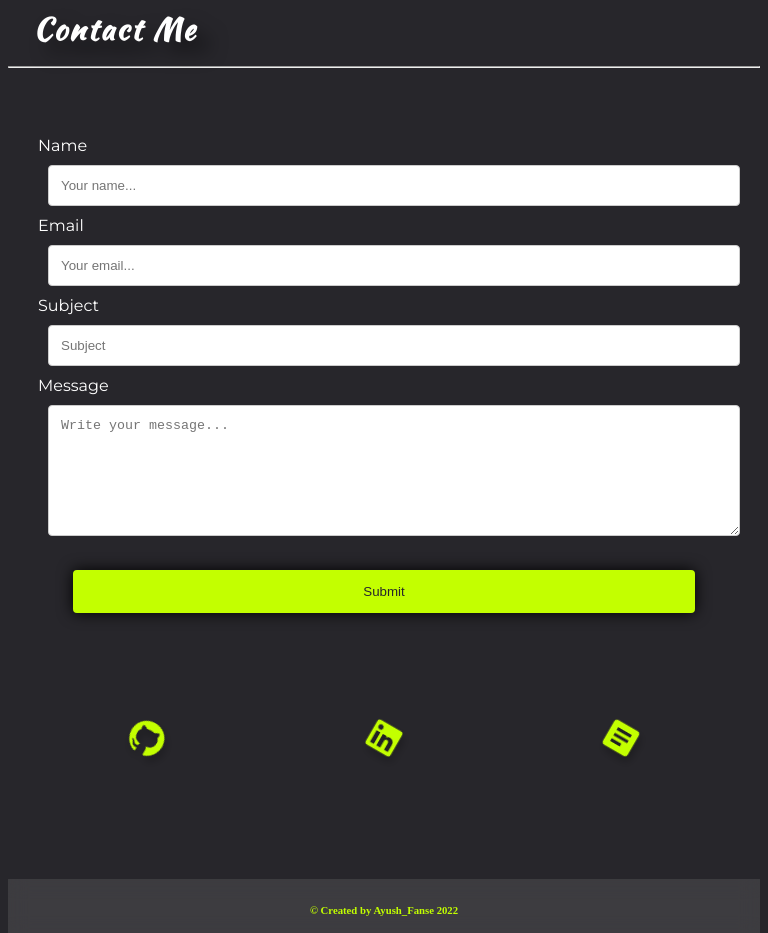
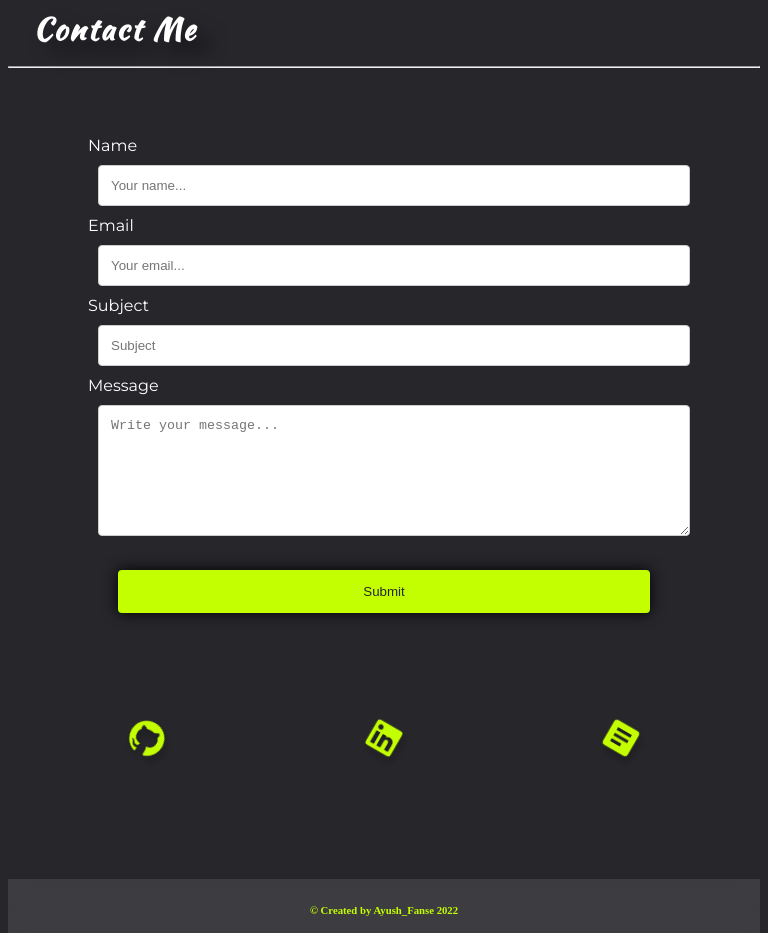
Before and after one commit to AyushFanse/Ayush_Fanse_Portfolio, a React (Create React App) app: page / in a window 768 px wide. Shown: the part 5120-6053 px from the top of the page. Built offline with nearby package versions, Linux system fonts and the light colour scheme; a web font is replaced by a local one.

Commit message:
Ayush_Fanse_Portfolio

```diff
--- a/public/CSS/App.css
+++ b/public/CSS/App.css
@@ -1136,10 +1136,6 @@
   width: 100%;
 }
 
-.form {
-  padding: 0px 50px;
-}
-
 input[type=text],
 input[type=email],
 select,
@@ -1187,24 +1183,25 @@ textarea {
   justify-content: center;
 }
 
-@media (max-width: 768px) {
+@media (max-width:768px) {
+
+  .buttonSubmit {
+    width: 90%;
+  }
+
   #desktop {
     display: none;
     opacity: 0;
   }
+}
 
+@media (min-width: 768px) {
   #mobile {
     display: none;
     opacity: 0;
   }
 
   .form {
-    padding: 0px;
-  }
-
-  .buttonSubmit {
-    width: 90%;
+    padding: 0px 50px;
   }
 }
-
-@media (min-width: 768px) {}
```
